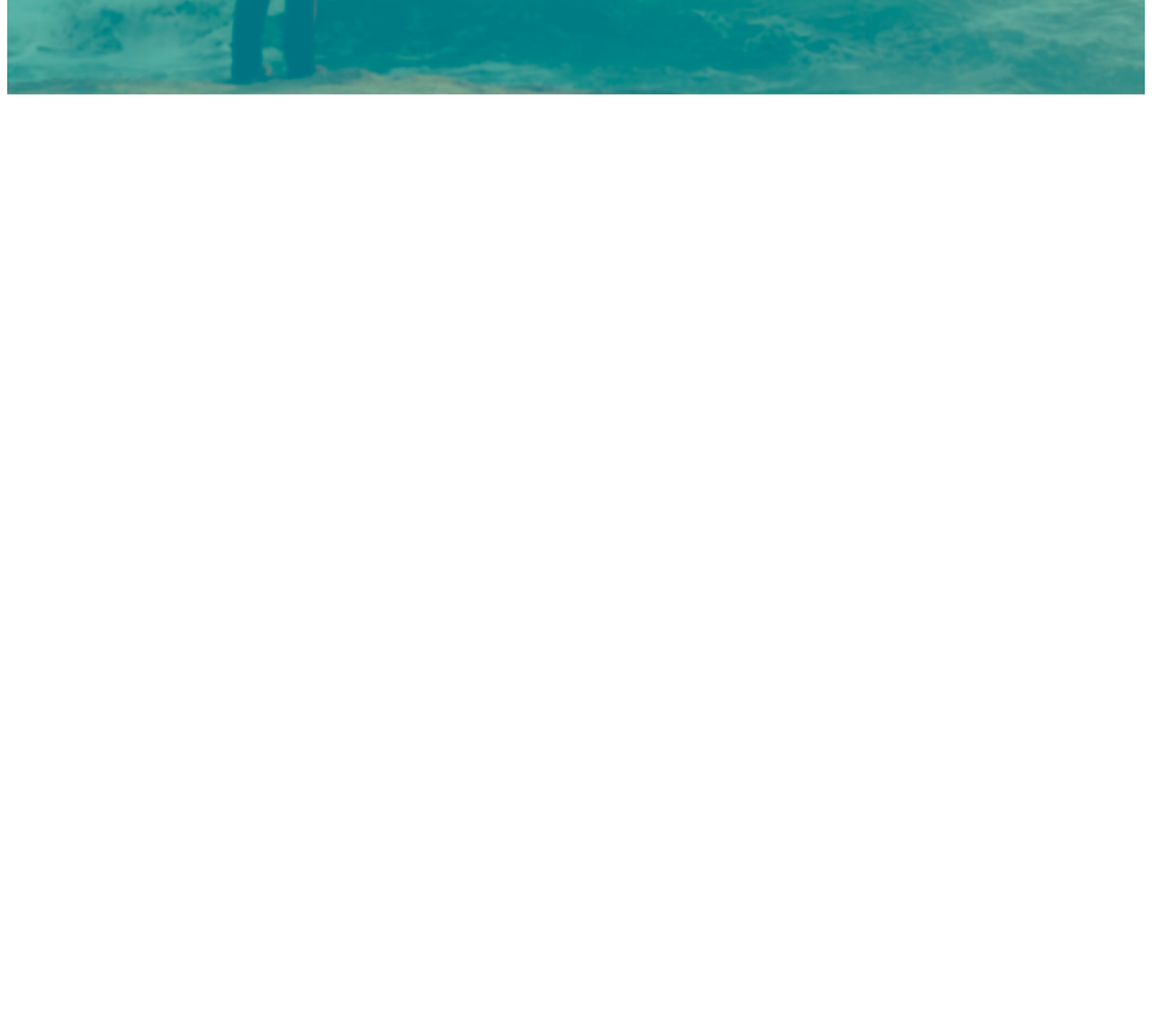
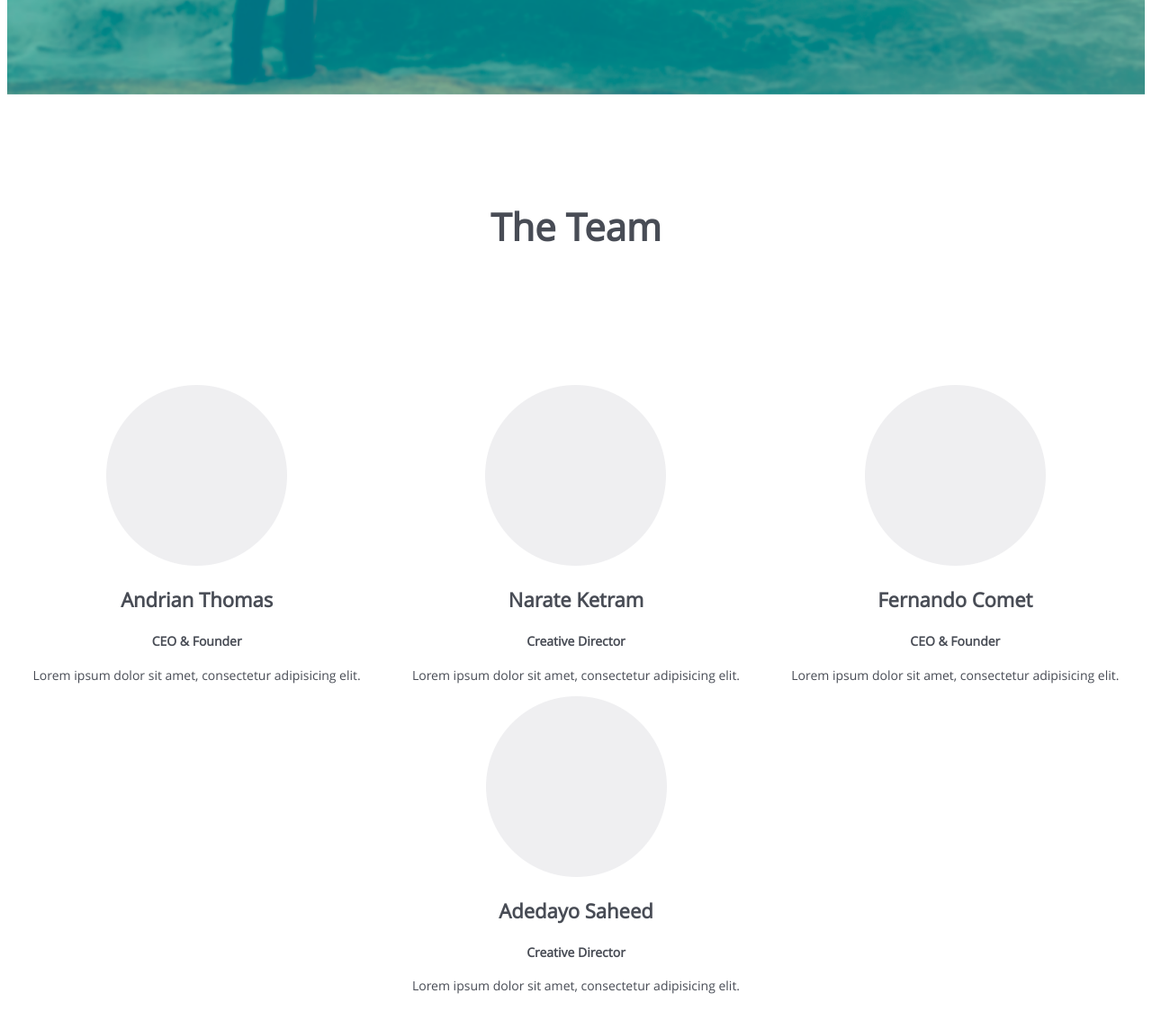
Before and after one commit to illo-dmitriy/Author, a website: page app/index.html in a window 1280 px wide. Shown: the part 500-1644 px from the top of the page at 90% size. Before the commit the page ends 800 px from the top, so only its background shows below. Drawn offline with Linux system fonts and the light colour scheme.

Commit message:
section_team

```diff
--- a/app/index.html
+++ b/app/index.html
@@ -40,8 +40,46 @@
 				<div class="item"><img src="img/slide.png" alt="slide"></div>
 				<div class="item"><img src="img/slide.png" alt="slide"></div>
 				<div class="item"><img src="img/slide.png" alt="slide"></div>
-			</div>
-		</div>
+			</div><!-- // owl-carousel owl-theme -->
+		</div><!-- // section_slide -->
+
+		<div class="section_team">
+			<h1>The Team</h1>
+			<div class="cards">
+				<div class="card">
+					<div class="foto">
+						<img src="img/+.png" alt="ellipse">
+					</div><!-- // foto -->
+					<h3>Andrian Thomas</h3>
+					<h4>CEO & Founder</h4>
+					<p>Lorem ipsum dolor sit amet, consectetur adipisicing elit.</p>
+				</div><!-- // card -->
+				<div class="card">
+					<div class="foto">
+						<img src="img/+.png" alt="ellipse">
+					</div><!-- // foto -->
+					<h3>Narate Ketram</h3>
+					<h4>Creative Director</h4>
+					<p>Lorem ipsum dolor sit amet, consectetur adipisicing elit.</p>
+				</div><!-- // card -->
+				<div class="card">
+					<div class="foto">
+						<img src="img/+.png" alt="ellipse">
+					</div><!-- // foto -->
+					<h3>Fernando Comet</h3>
+					<h4>CEO & Founder</h4>
+					<p>Lorem ipsum dolor sit amet, consectetur adipisicing elit.</p>
+				</div><!-- // card -->
+				<div class="card">
+					<div class="foto">
+						<img src="img/+.png" alt="ellipse">
+					</div><!-- // foto -->
+					<h3>Adedayo Saheed</h3>
+					<h4>Creative Director</h4>
+					<p>Lorem ipsum dolor sit amet, consectetur adipisicing elit.</p>
+				</div><!-- // card -->
+			</div><!-- // cards -->
+		</div><!-- // section_team -->
 
 
 
--- a/app/sass/main.sass
+++ b/app/sass/main.sass
@@ -104,3 +104,39 @@
 					display: block
 					width: 100%
 					height: auto
+
+	.section_team
+		text-align: center
+		padding-top: 90px
+		padding-bottom: 90px
+		h1
+			text-align: center
+			padding-bottom: 120px
+			font-size: 42px
+		.cards
+			display: flex
+			flex-wrap: wrap
+			align-content: center
+			.card
+				margin: auto
+				display: inline-block
+				flex-basis: 310px
+				flex-grow: 1
+				padding-right: 10px
+				padding-left: 10px
+				.foto
+					background: url('../img/ellipse.png') no-repeat center top
+					height: 201px
+					width: 201px
+					margin: 0 auto
+					img
+						opacity: 0
+					img:hover
+						opacity: 1
+						cursor: pointer
+				h3
+					font-size: 22px
+				h4
+					font-size: 14px
+				p
+					font-size: 14px
```
Also changed, not shown: app/css/main.css.
